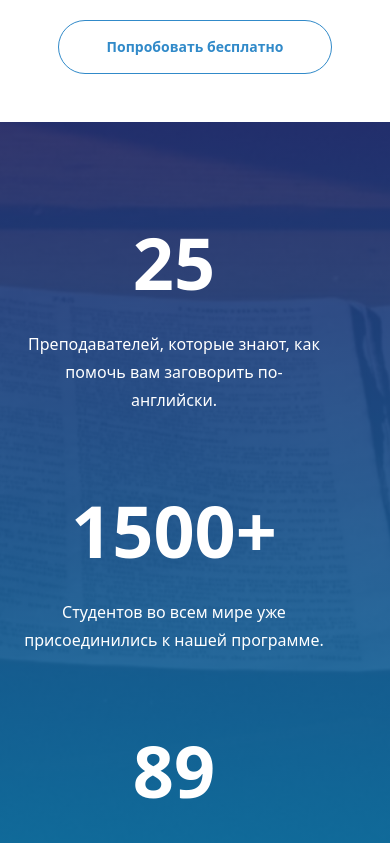
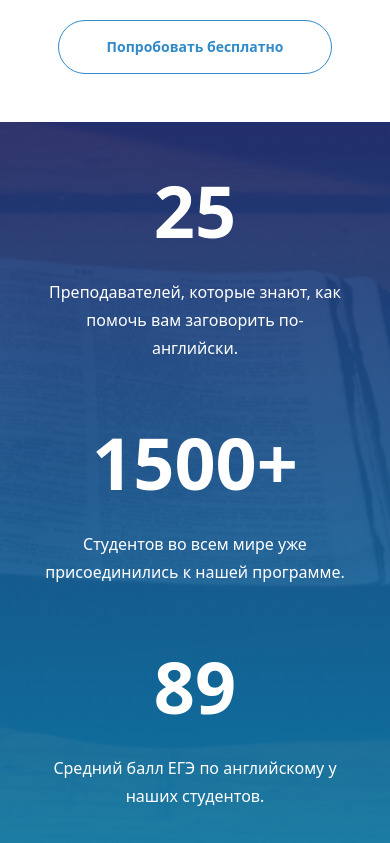
Before and after one commit to KREeDo5/vue-project, a Vue app in the folder lending-web-app/: page / in a window 390 px wide. Shown: the part 3640-4483 px from the top of the page. Built offline with nearby package versions, Linux system fonts and the light colour scheme.

Commit message:
Поправила адаптивность статистики

```diff
--- a/lending-web-app/src/components/home/Statistics.vue
+++ b/lending-web-app/src/components/home/Statistics.vue
@@ -21,11 +21,11 @@ const statistics = [
 <template>
   <div class="bg-cover bg-center" style="background-image: url('/books.webp')">
     <div
-      class="py-20 bg-gradient-to-b from-base-gradient-blue/90 to-base-gradient-dark-blue/90 text-white"
+      class="py-5 lg:py-24 bg-gradient-to-b from-base-gradient-blue/90 to-base-gradient-dark-blue/90 text-white"
     >
-      <div class="lg:max-w-6xl grid md:grid-cols-3 gap-8 text-center mx-auto">
-        <div v-for="stat in statistics" :key="stat.id" class="p-6">
-          <div class="max-w-[300px]">
+      <div class="lg:max-w-6xl grid md:grid-cols-3 lg:gap-8 text-center mx-auto">
+        <div v-for="stat in statistics" :key="stat.id" class="p-8 lg:p-0">
+          <div class="mx-auto max-w-[300px]">
             <div class="text-7xl font-w600 mb-8">{{ stat.value }}</div>
             <p class="text-md leading-[28px]">{{ stat.description }}</p>
           </div>
```
